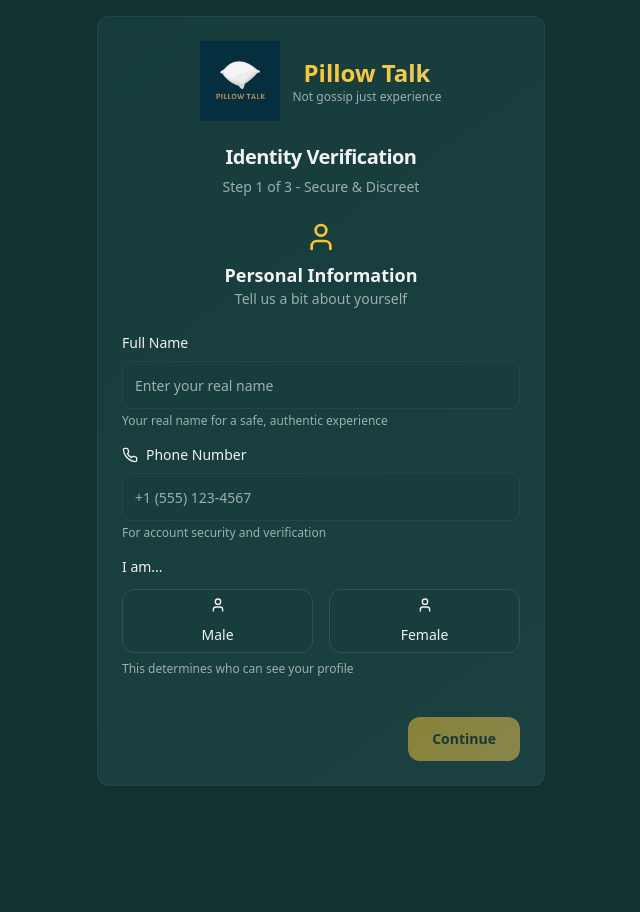
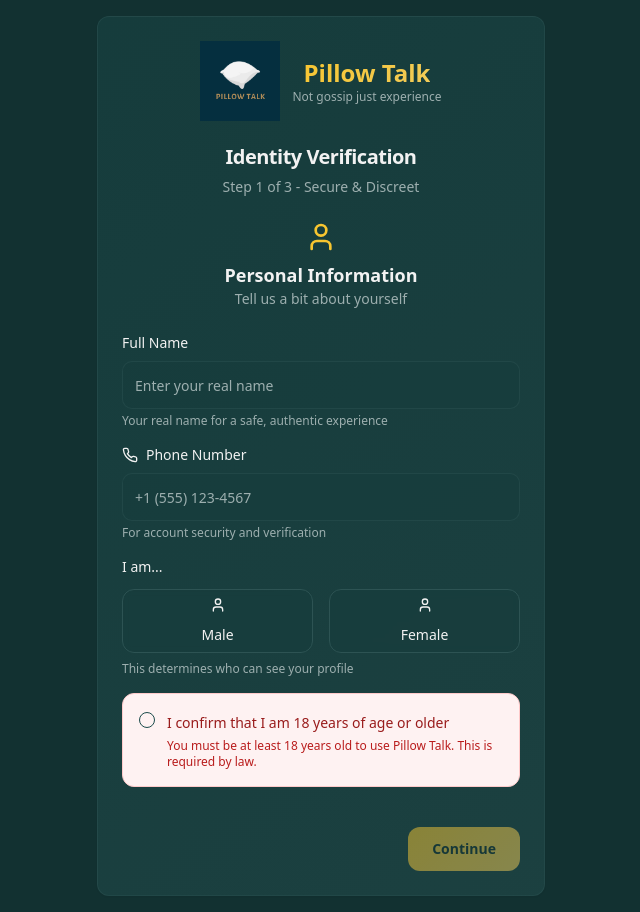
Before and after one commit to PillowTalk-app/secret-dates-whispers, a React (Vite) app: page / in a window 1280 px wide. Both pictures are taken after a click on the button "Sign Up". Shown: the whole page, without its empty margins (319-959 px from the left). Before the commit the page ends 802 px from the top, so only its background shows below. Built offline with nearby package versions, Linux system fonts and the light colour scheme.

Commit message:
Add age verification to signup
Add an 18+ required checkbox to the signup form to ensure users are of legal age.

```diff
--- a/src/components/VerificationFlow.tsx
+++ b/src/components/VerificationFlow.tsx
@@ -3,6 +3,7 @@ import { Button } from "@/components/ui/button";
 import { Input } from "@/components/ui/input";
 import { Card, CardContent, CardDescription, CardHeader, CardTitle } from "@/components/ui/card";
 import { Badge } from "@/components/ui/badge";
+import { Checkbox } from "@/components/ui/checkbox";
 import { Shield, Camera, User, Phone, Mail, Scan, Upload, AlertCircle, CheckCircle } from "lucide-react";
 import { validateScreenName, getScreenNameHelpText } from "@/utils/screenNameValidation";
 
@@ -18,7 +19,8 @@ export const VerificationFlow = ({ onComplete }: VerificationFlowProps) => {
     gender: '' as 'male' | 'female' | '',
     phone: '',
     email: '',
-    faceVerified: false
+    faceVerified: false,
+    isOver18: false
   });
 
   const [screenNameValidation, setScreenNameValidation] = useState<{
@@ -142,6 +144,25 @@ export const VerificationFlow = ({ onComplete }: VerificationFlowProps) => {
                   <p className="text-xs text-muted-foreground mt-2">
                     This determines who can see your profile
                   </p>
+                </div>
+
+                <div className="bg-red-50 border border-red-200 rounded-lg p-4">
+                  <div className="flex items-start space-x-3">
+                    <Checkbox
+                      id="age-verification"
+                      checked={formData.isOver18}
+                      onCheckedChange={(checked) => setFormData(prev => ({ ...prev, isOver18: !!checked }))}
+                      className="mt-0.5"
+                    />
+                    <div className="flex-1">
+                      <label htmlFor="age-verification" className="text-sm font-medium text-red-800 cursor-pointer">
+                        I confirm that I am 18 years of age or older
+                      </label>
+                      <p className="text-xs text-red-700 mt-1">
+                        You must be at least 18 years old to use Pillow Talk. This is required by law.
+                      </p>
+                    </div>
+                  </div>
                 </div>
               </div>
             </div>
@@ -330,7 +351,7 @@ export const VerificationFlow = ({ onComplete }: VerificationFlowProps) => {
               <Button
                 onClick={handleNext}
                 disabled={
-                  (step === 1 && (!formData.name || !formData.gender || !formData.phone)) ||
+                  (step === 1 && (!formData.name || !formData.gender || !formData.phone || !formData.isOver18)) ||
                   (step === 2 && (!formData.email || !formData.screenName || screenNameValidation?.isValid === false))
                 }
                 className="ml-auto"
```
